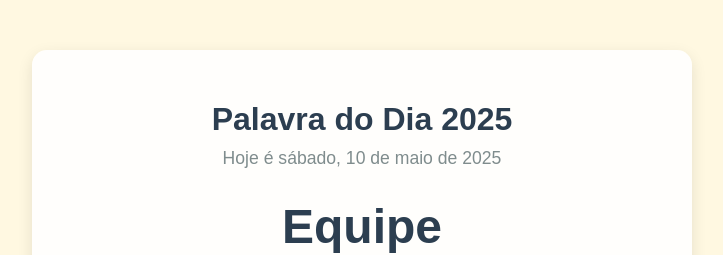
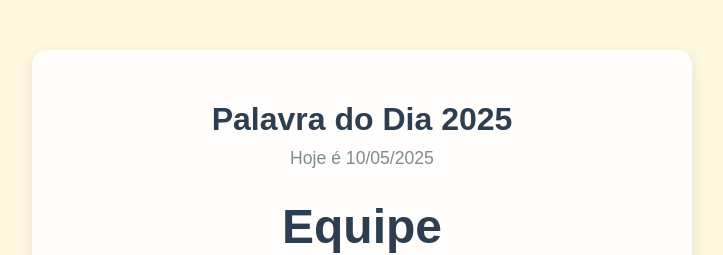
Before and after one commit to SrWall1/palavra-do-dia, a plain HTML site: page index.html in a window 1280 px wide. Shown: the top 255 px of the page, without its empty margins (278-1001 px from the left). Drawn offline with Linux system fonts and the light colour scheme.

Commit message:
Update index.html

```diff
--- a/index.html
+++ b/index.html
@@ -1,7 +1,7 @@
 <!DOCTYPE html>
 <html>
 <head>
-    <title>Palavra do Dia 2025</title>
+    <title>Palavra do Dia 2025 - v2</title>
     <style>
         body {
             font-family: 'Arial', sans-serif;
@@ -152,35 +152,28 @@
 
         function pegarDiaDoAno() {
             const hoje = new Date();
-            const inicioAno = new Date(hoje.getFullYear(), 0, 0);
-            const diff = hoje - inicioAno;
-            return Math.floor(diff / (1000 * 60 * 60 * 24));
+            const inicioDoAno = new Date(hoje.getFullYear(), 0, 1);
+            const diasNoAno = Math.floor((hoje - inicioDoAno) / (1000 * 60 * 60 * 24));
+            return diasNoAno;
         }
 
+        function atualizarPalavra() {
+            const diaDoAno = pegarDiaDoAno();
+            const mes = Math.floor(diaDoAno / 30); // Aproximação simples para o mês
+            const palavraDoDia = palavras2025[diaDoAno % palavras2025.length];
 
-        function mostrarPalavraDoDia() {
-            const diaDoAno = pegarDiaDoAno();
-            const mesAtual = new Date().getMonth();
+            // Atualiza a palavra do dia e a cor de fundo
+            document.getElementById("palavra").textContent = palavraDoDia;
+            document.body.style.backgroundColor = coresMensais[mes];
 
-
-            document.body.style.background = coresMensais[mesAtual];
-
-
-            const opcoesData = {
-                weekday: 'long',
-                day: 'numeric',
-                month: 'long',
-                year: 'numeric'
-            };
-            const dataFormatada = new Date().toLocaleDateString('pt-BR', opcoesData);
-
-
-            document.getElementById('data-atual').textContent = dataFormatada;
-            document.getElementById('palavra').textContent = palavras2025[diaDoAno - 1] || "Palavra não encontrada";
+            // Formata a data no formato "DD/MM/YYYY"
+            const hoje = new Date();
+            const dataAtual = hoje.toLocaleDateString('pt-BR');
+            document.getElementById("data-atual").textContent = dataAtual;
         }
 
-
-        window.onload = mostrarPalavraDoDia;
+        // Chama a função para atualizar a palavra
+        atualizarPalavra();
     </script>
 </body>
 </html>
```
